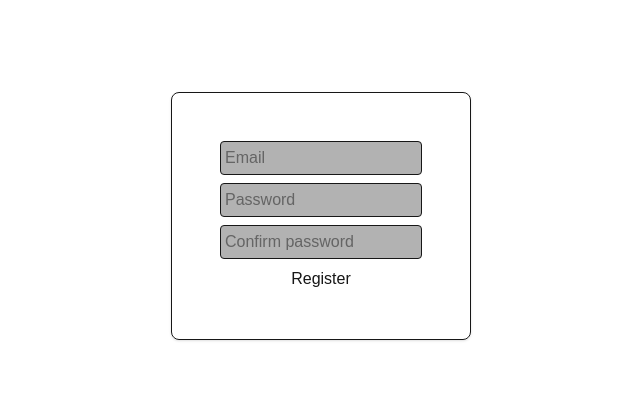
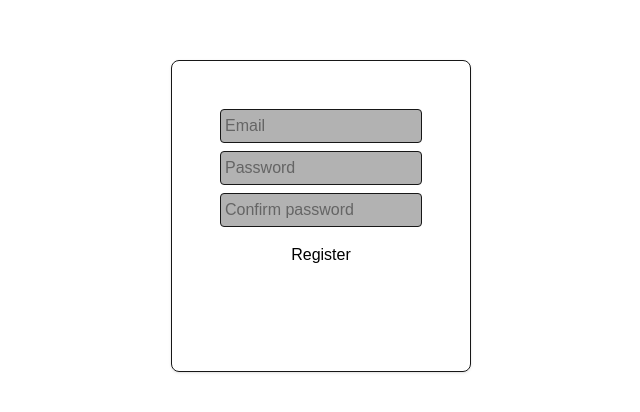
Before and after one commit to ChristianGongoraDeMoraes/scrNextChall, a Next.js app: page /register in a window 1280 px wide. Shown: the part 184-596 px from the top of the page, without its empty margins (319-959 px from the left). Built offline with nearby package versions, Linux system fonts and the light colour scheme.

Commit message:
finalizado

```diff
--- a/src/app/login/LoginForm.tsx
+++ b/src/app/login/LoginForm.tsx
@@ -3,9 +3,14 @@
 import { useActionState } from "react";
 import { useFormStatus } from "react-dom";
 import { login } from "./actions";
+import { redirect } from "next/navigation";
 
 export function LoginForm() {
   const [state, loginAction] = useActionState(login, undefined);
+
+  function gotoRegister(){
+    redirect("/register");
+  }
 
   return (
     <form action={loginAction} className="flex max-w-[300px] flex-col gap-2 p-12 rounded-lg border bg-white/30 shadow">
@@ -24,6 +29,7 @@ export function LoginForm() {
         <p className="text-red-500">{state.errors.password}</p>
       )}
       <SubmitButton />
+      <p onClick={() => gotoRegister()} className="p-2 text-white hover:underline cursor-pointer w-full text-center">Register</p>
     </form>
   );
 }
@@ -32,8 +38,8 @@ function SubmitButton() {
   const { pending } = useFormStatus();
 
   return (
-    <button disabled={pending} type="submit" className="cursor-pointer">
-      Login
-    </button>
+      <button disabled={pending} type="submit" className="cursor-pointer p-2 rounded bg-white text-black hover:bg-gray-200">
+        Login
+      </button>
   );
 }
--- a/src/app/register/RegisterForm.tsx
+++ b/src/app/register/RegisterForm.tsx
@@ -4,10 +4,15 @@
 import { useFormState, useFormStatus } from "react-dom";
 import { useActionState } from "react";
 import { register } from "./actions";
+import { redirect } from "next/navigation";
 
 
 export function RegisterForm(){
    const [state, formAction] = useActionState(register, undefined);
+
+  function gotoLogin(){
+      redirect("/login");
+    }
 
      return (
        <form action={formAction} className="flex max-w-[300px] flex-col gap-2 p-12 rounded-lg border bg-white/30 shadow">
@@ -43,6 +48,7 @@ export function RegisterForm(){
            <p className="text-red-500">{state.errors.confirm}</p>
          )}
          <SubmitButton />
+         <p onClick={()=>{gotoLogin()}} className="p-2 text-white hover:underline cursor-pointer w-full text-center">Login</p>
        </form>
      );
    }
@@ -51,7 +57,7 @@ export function RegisterForm(){
      const { pending } = useFormStatus();
 
      return (
-       <button disabled={pending} type="submit" className="cursor-pointer">
+       <button disabled={pending} type="submit" className="cursor-pointer p-2 rounded bg-white text-black hover:bg-gray-200">
          Register
        </button>
      );
```
